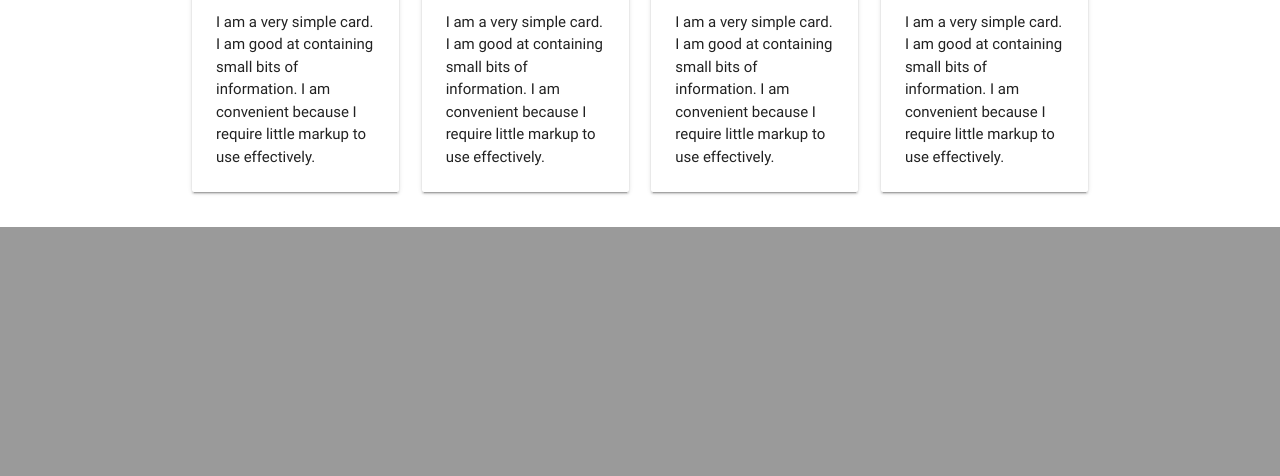
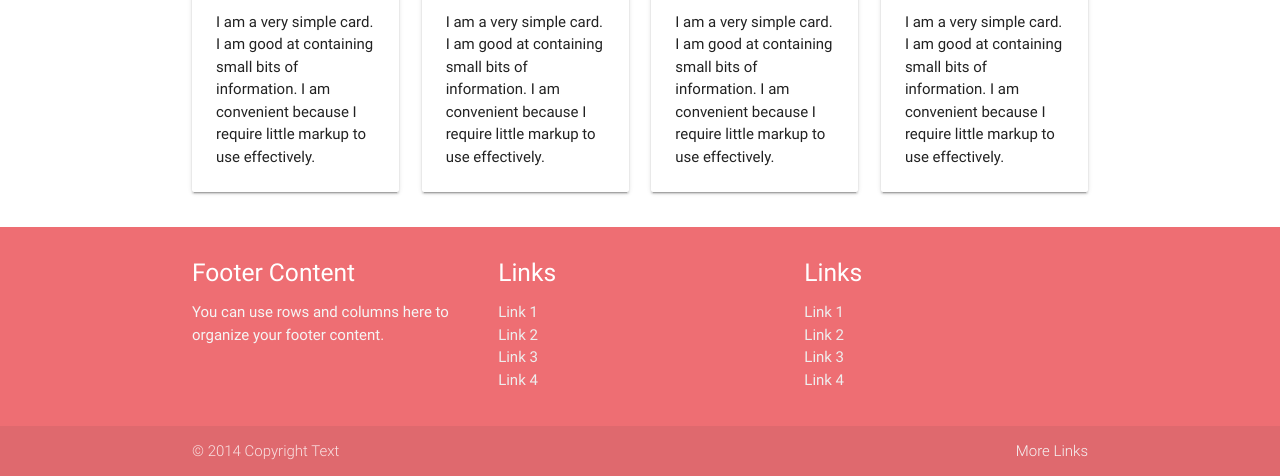
Before and after one commit to K0vacs/traineroneone, a Flask app: page / in a window 1280 px wide. Shown: the part 999-1475 px from the top of the page. Before the commit the page ends 1226 px from the top, so only its background shows below. Run offline with Flask 2, Linux system fonts and the light colour scheme.

Commit message:
footer section added to base.html

```diff
--- a/templates/base.html
+++ b/templates/base.html
@@ -34,6 +34,41 @@
 
     {% block content %} {% endblock %}
 
+    <footer class="page-footer">
+        <div class="container">
+            <div class="row">
+                <div class="col s4">
+                    <h5 class="white-text">Footer Content</h5>
+                    <p class="grey-text text-lighten-4">You can use rows and columns here to organize your footer content.</p>
+                </div>
+                <div class="col s4">
+                    <h5 class="white-text">Links</h5>
+                    <ul>
+                        <li><a class="grey-text text-lighten-3" href="#!">Link 1</a></li>
+                        <li><a class="grey-text text-lighten-3" href="#!">Link 2</a></li>
+                        <li><a class="grey-text text-lighten-3" href="#!">Link 3</a></li>
+                        <li><a class="grey-text text-lighten-3" href="#!">Link 4</a></li>
+                    </ul>
+                </div>
+                <div class="col s4">
+                    <h5 class="white-text">Links</h5>
+                    <ul>
+                        <li><a class="grey-text text-lighten-3" href="#!">Link 1</a></li>
+                        <li><a class="grey-text text-lighten-3" href="#!">Link 2</a></li>
+                        <li><a class="grey-text text-lighten-3" href="#!">Link 3</a></li>
+                        <li><a class="grey-text text-lighten-3" href="#!">Link 4</a></li>
+                    </ul>
+                </div>
+            </div>
+        </div>
+        <div class="footer-copyright">
+            <div class="container">
+                © 2014 Copyright Text
+                <a class="grey-text text-lighten-4 right" href="#!">More Links</a>
+            </div>
+        </div>
+    </footer>
+
 <!--BODY    -->
     <script src="https://cdnjs.cloudflare.com/ajax/libs/jquery/3.4.1/jquery.min.js"></script>
     <script src="https://cdnjs.cloudflare.com/ajax/libs/materialize/0.100.2/js/materialize.min.js"></script>
```
